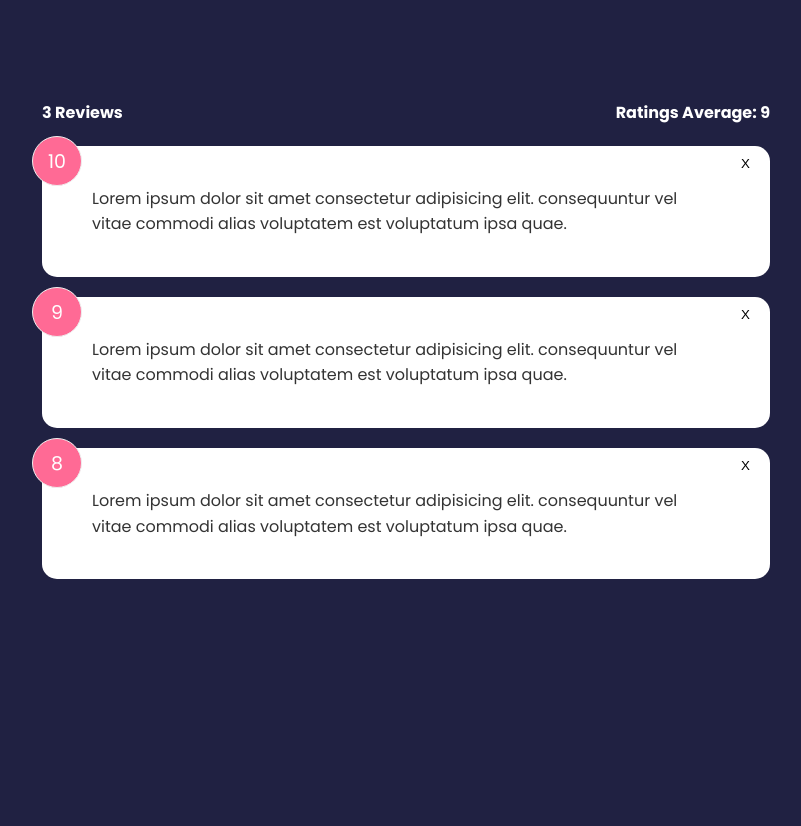
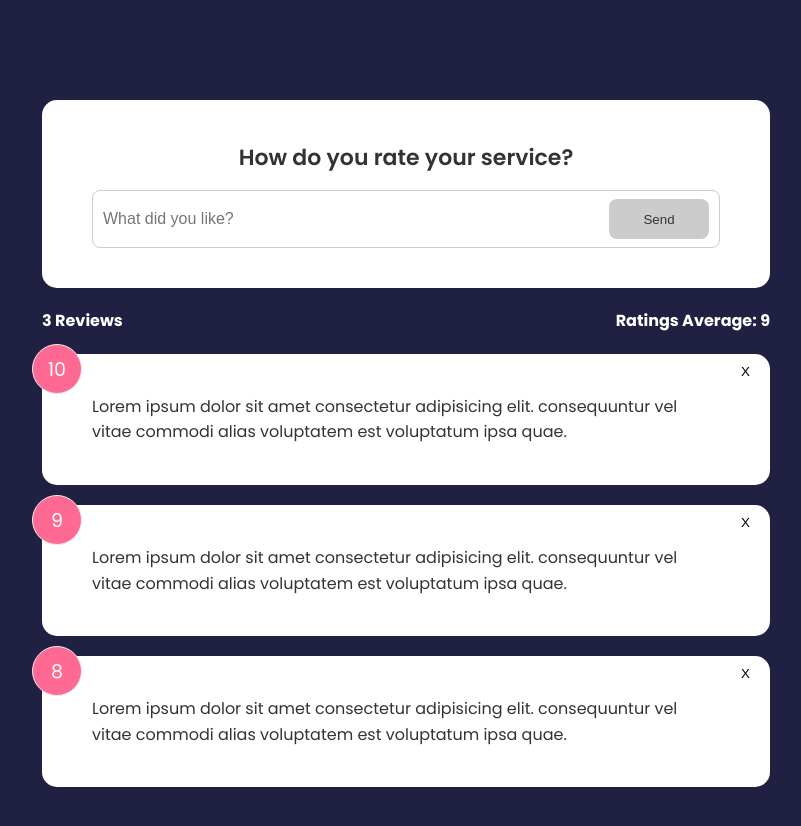
Before and after one commit to timOTdev/feedback_app, a Svelte app: page / in a window 1280 px wide. Shown: the top 826 px of the page, without its empty margins (234-1035 px from the left). Before the commit the page ends 800 px from the top, so only its background shows below. Built offline with nearby package versions, Linux system fonts and the light colour scheme.

Commit message:
Add feedback form

```diff
--- a/src/App.svelte
+++ b/src/App.svelte
@@ -1,4 +1,5 @@
 <script>
+	import FeedbackForm from "./components/FeedbackForm.svelte";
 	import FeedbackList from "./components/FeedbackList.svelte";
 	import FeedbackStats from "./components/FeedbackStats.svelte";
 
@@ -35,6 +36,7 @@
 </script>
 
 <main class="container">
+	<FeedbackForm />
 	<FeedbackStats {count} {average} />
 	<FeedbackList
 		{feedback}
--- /dev/null
+++ b/src/components/Button.svelte
@@ -0,0 +1,47 @@
+
+
+<script>
+  export let style = 'primary'
+  export let type = 'button'
+  export let disabled = false
+</script>
+
+<button
+    {type}
+    {disabled}
+    class={style}
+>
+  <slot></slot>
+</button>
+
+
+<style>
+  button {
+    color: #fff;
+    border: 0;
+    border-radius: 8px;
+    color: #fff;
+    width: 100px;
+    height: 40px;
+    cursor: pointer;
+  }
+  .primary {
+    background-color: #202142;
+  }
+  .secondary {
+    background: #ff6a95;
+  }
+  button:hover {
+    transform: scale(0.98);
+    opacity: 0.9;
+  }
+  button:disabled{
+    background-color: #cccccc;
+    color: #333;
+    cursor:auto;
+  }
+  button:disabled:hover{
+    transform:scale(1);
+    opacity: 1;
+  }
+</style>
--- /dev/null
+++ b/src/components/FeedbackForm.svelte
@@ -0,0 +1,61 @@
+<script>
+    import Card from './Card.svelte'
+    import Button from './Button.svelte'
+
+    let text = ''
+    let btnDisabled = true
+</script>
+
+<Card>
+    <header>
+        <h2>How do you rate your service?</h2>
+    </header>
+    <form action="">
+        <!-- Rating Select -->
+        <div class="input-group">
+            <input
+                type="text"
+                placeholder="What did you like?"
+            >
+            <Button
+                type='submit'
+                disabled={btnDisabled}
+            >
+                Send
+            </Button>
+        </div>
+    </form>
+</Card>
+
+<style>
+  header {
+    max-width: 400px;
+    margin: auto;
+  }
+  header h2 {
+    font-size: 22px;
+    font-weight: 600;
+    text-align: center;
+  }
+  .input-group {
+    display: flex;
+    flex-direction: row;
+    border: 1px solid #ccc;
+    padding: 8px 10px;
+    border-radius: 8px;
+    margin-top: 15px;
+  }
+  input {
+    flex-grow: 2;
+    border: none;
+    font-size: 16px;
+  }
+  input:focus {
+    outline: none;
+  }
+  .message{
+    padding-top: 10px;
+    text-align: center;
+    color: rebeccapurple;
+  }
+</style>
```
